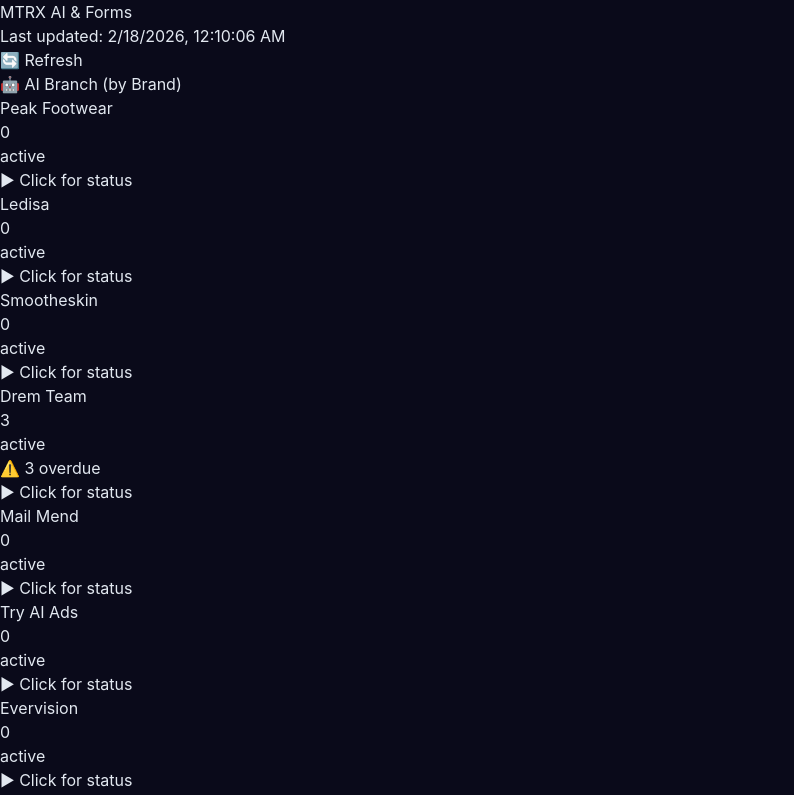
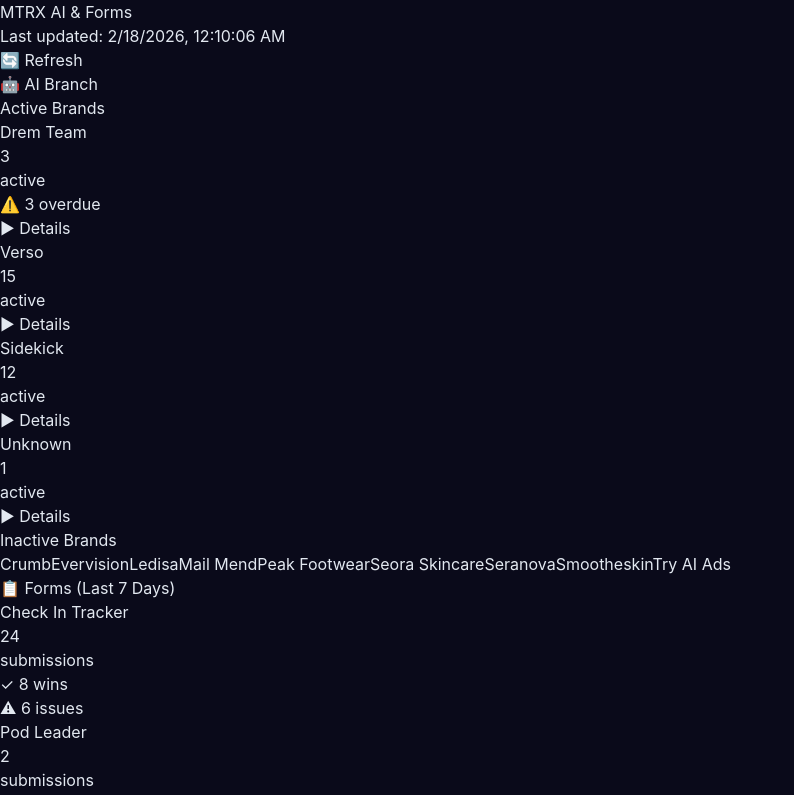
Before and after one commit to goldilocksmtrx-cmd/mtrx-ops-dashboard, a Next.js app: page / in a window 1280 px wide. Shown: the top 795 px of the page, without its empty margins (0-794 px from the left). Built offline with nearby package versions, Linux system fonts and the light colour scheme.

Commit message:
Separate active vs inactive brands

```diff
--- a/app/page.js
+++ b/app/page.js
@@ -44,6 +44,9 @@ export default function Dashboard() {
     );
   }
 
+  const activeBrands = data?.ai?.brands?.filter(b => b.active > 0) || [];
+  const inactiveBrands = data?.ai?.brands?.filter(b => b.active === 0).map(b => b.name).sort() || [];
+
   return (
     <div className="min-h-screen bg-[#0a0a1a] text-white p-6">
       <div className="max-w-5xl mx-auto">
@@ -68,10 +71,14 @@ export default function Dashboard() {
           </button>
         </div>
 
-        {/* AI Branch - By Brand */}
-        <h2 className="text-xl font-bold mb-4">🤖 AI Branch (by Brand)</h2>
+        {/* AI Branch - Active Brands */}
+        <h2 className="text-xl font-bold mb-4">🤖 AI Branch</h2>
+
+        {activeBrands.length > 0 && (
+          <>
+            <h3 className="text-sm text-gray-400 mb-3">Active Brands</h3>
             <div className="grid grid-cols-2 md:grid-cols-3 lg:grid-cols-4 gap-4 mb-4">
-          {data?.ai?.brands?.map((brand) => (
+              {activeBrands.map((brand) => (
                 <div
                   key={brand.name}
                   onClick={() => toggleBrand(brand.name)}
@@ -86,11 +93,32 @@ export default function Dashboard() {
                     <div className="mt-2 text-xs text-red-400">⚠️ {brand.overdue} overdue</div>
                   )}
                   <div className="mt-2 text-xs text-purple-300">
-                {expandedBrand === brand.name ? "▼ Click to close" : "▶ Click for status"}
+                    {expandedBrand === brand.name ? "▼ Close" : "▶ Details"}
                   </div>
                 </div>
               ))}
             </div>
+          </>
+        )}
+
+        {/* Inactive Brands - All in One Square */}
+        {inactiveBrands.length > 0 && (
+          <div className="mb-8">
+            <h3 className="text-sm text-gray-400 mb-3">Inactive Brands</h3>
+            <div className="bg-[#1a1a2e] p-4 rounded-xl border border-gray-700">
+              <div className="flex flex-wrap gap-2">
+                {inactiveBrands.map((brand) => (
+                  <span
+                    key={brand}
+                    className="px-3 py-1 bg-gray-700 text-gray-400 rounded-full text-sm"
+                  >
+                    {brand}
+                  </span>
+                ))}
+              </div>
+            </div>
+          </div>
+        )}
 
         {/* Expanded Brand Details */}
         {expandedBrand && (
```
Lines whose indentation alone changed are shown as unchanged.
